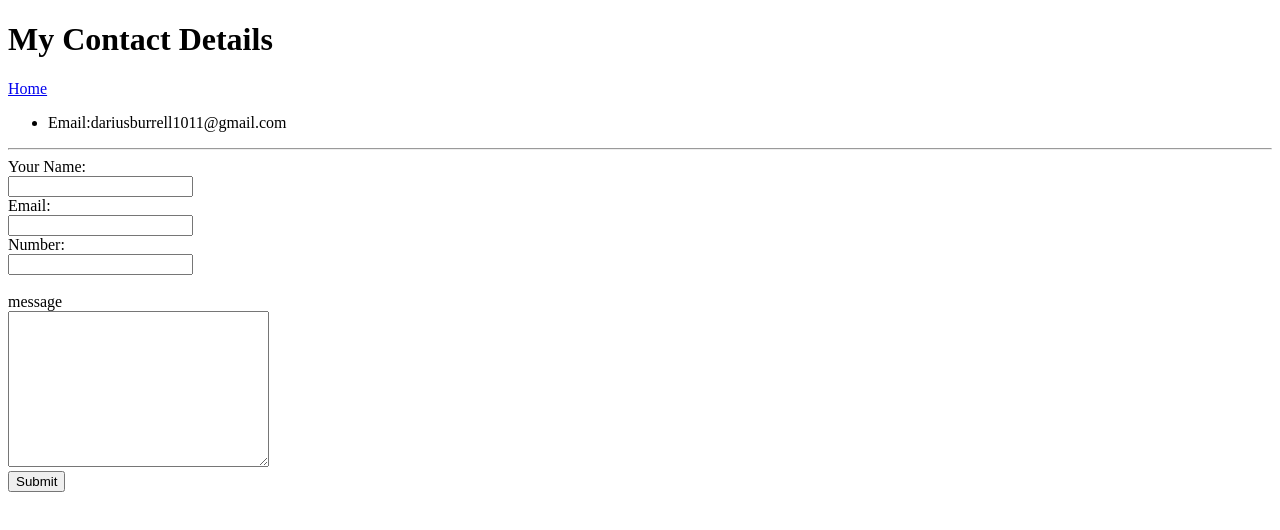
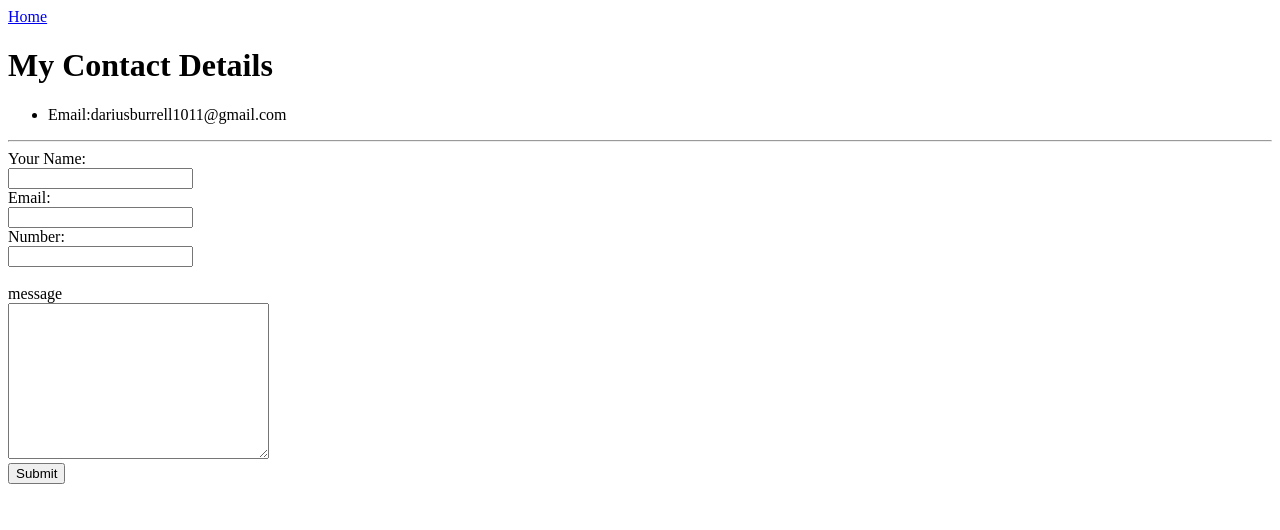
Before and after one commit to Darius1011/automatic-chainsaw, a plain HTML site: page contacts.html in a window 1280 px wide. Drawn offline with Linux system fonts and the light colour scheme.

Commit message:
Update contacts.html

```diff
--- a/contacts.html
+++ b/contacts.html
@@ -7,8 +7,9 @@
   <title>Contact Me</title>
 </head>
 <body>
+  <nav><a href="index.html">Home</a></nav>
+
   <h1>My Contact Details</h1>
-  <a href="index.html">Home</a>
   <ul>
     <li>
       <p>Email:dariusburrell1011@gmail.com</p>
```
